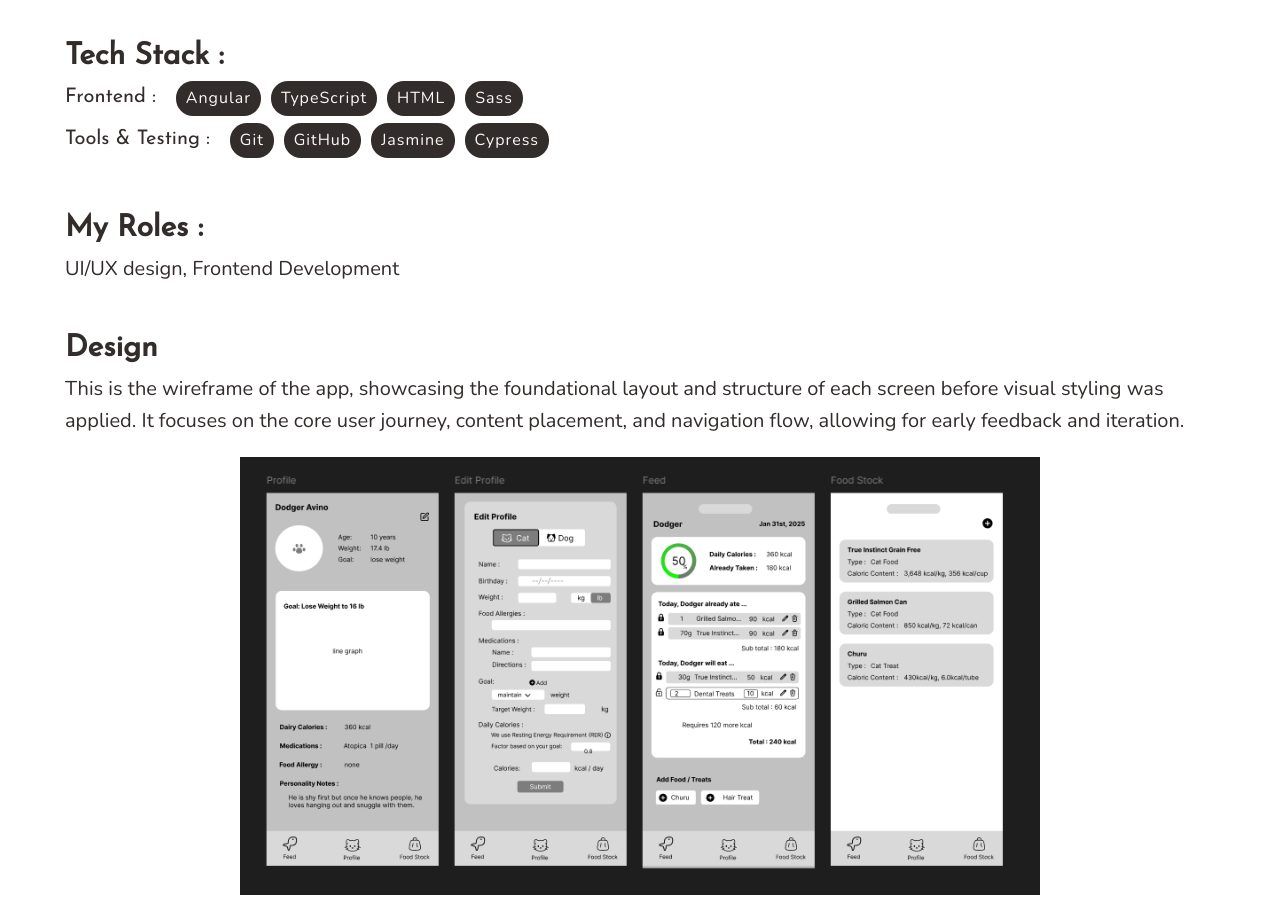
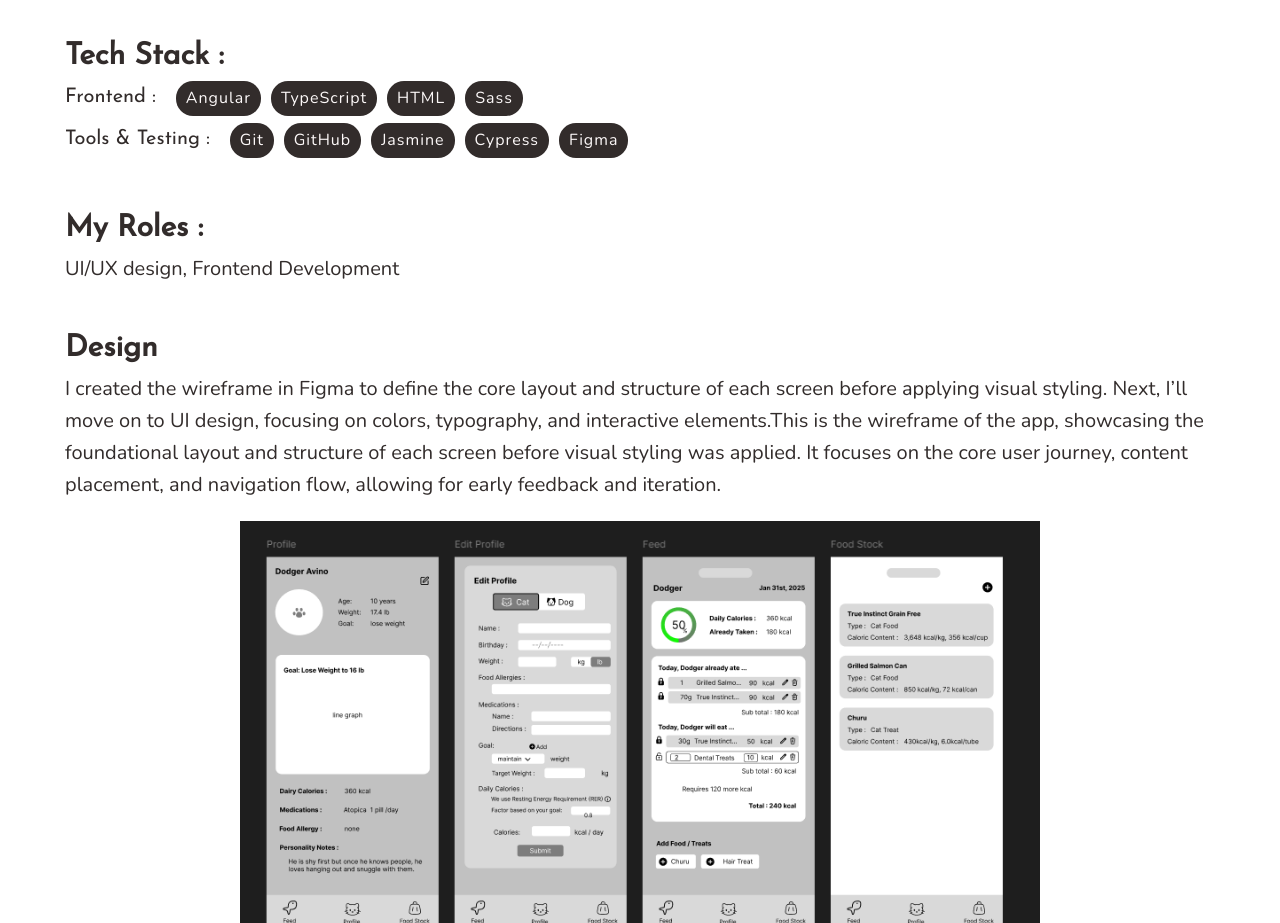
Before and after one commit to CocoTapi/portfolio-nextjs, a Next.js app: page /calorie-calc in a window 1280 px wide. Shown: the part 1020-1943 px from the top of the page. Built offline with nearby package versions, Linux system fonts and the light colour scheme.

Commit message:
update ui data

```diff
--- a/data/data.ts
+++ b/data/data.ts
@@ -211,11 +211,11 @@ export const projects_data: ProjectsData = {
                 project_description: `This project is currently in development and focuses on helping pet owners manage their pets’ weight more easily. I'm open to any advice or feature suggestions—feel free to open an issue on GitHub or share your thoughts!`,
                 frontend_tech: ['Angular', 'TypeScript', 'HTML', 'Sass'],
                 backend_tech: [],
-                tools_tech: ['Git', 'GitHub', 'Jasmine', 'Cypress'],
+                tools_tech: ['Git', 'GitHub', 'Jasmine', 'Cypress', 'Figma'],
                 deployment_tech: [],
                 my_roles: `UI/UX design, Frontend Development`,
                 ui_img: 'catLow.png',
-                ui_description: 'This is the wireframe of the app, showcasing the foundational layout and structure of each screen before visual styling was applied. It focuses on the core user journey, content placement, and navigation flow, allowing for early feedback and iteration.',
+                ui_description: 'I created the wireframe in Figma to define the core layout and structure of each screen before applying visual styling. Next, I’ll move on to UI design, focusing on colors, typography, and interactive elements.This is the wireframe of the app, showcasing the foundational layout and structure of each screen before visual styling was applied. It focuses on the core user journey, content placement, and navigation flow, allowing for early feedback and iteration.',
                 frontend_features: [
                     {
                         id: 1,
```
